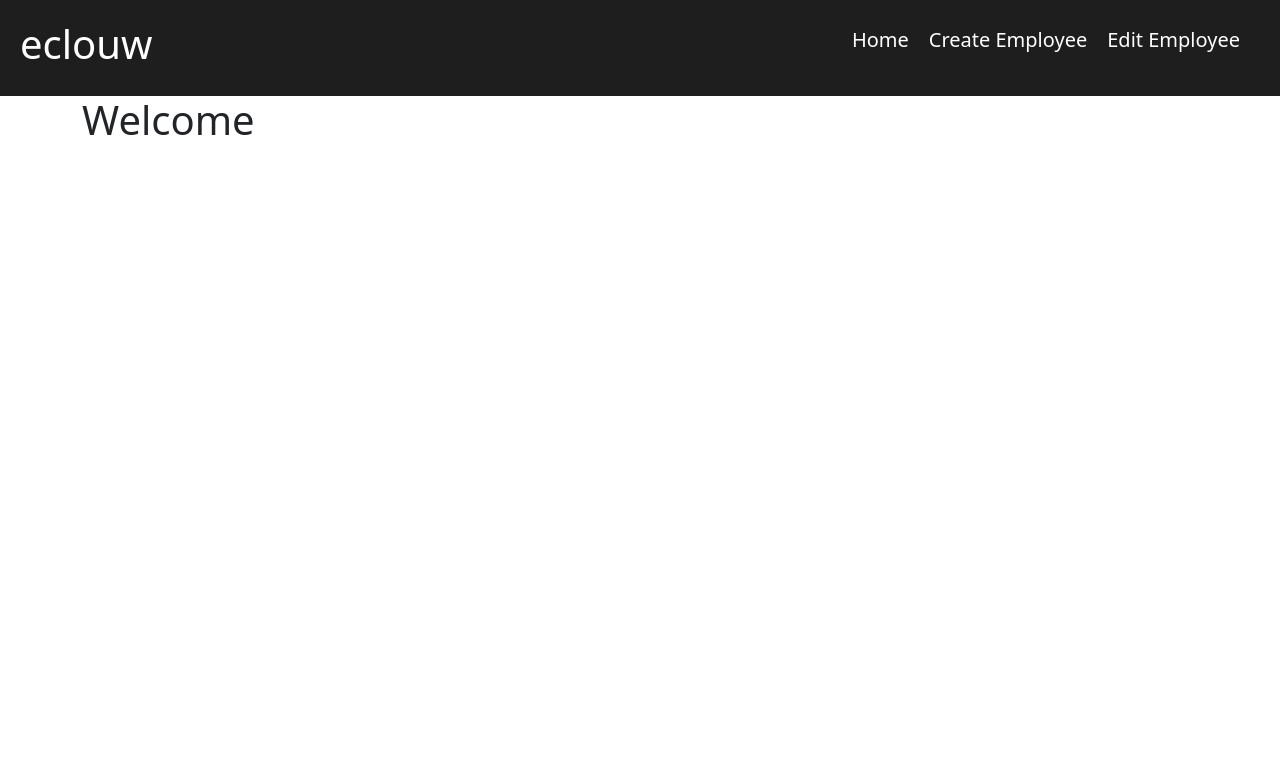
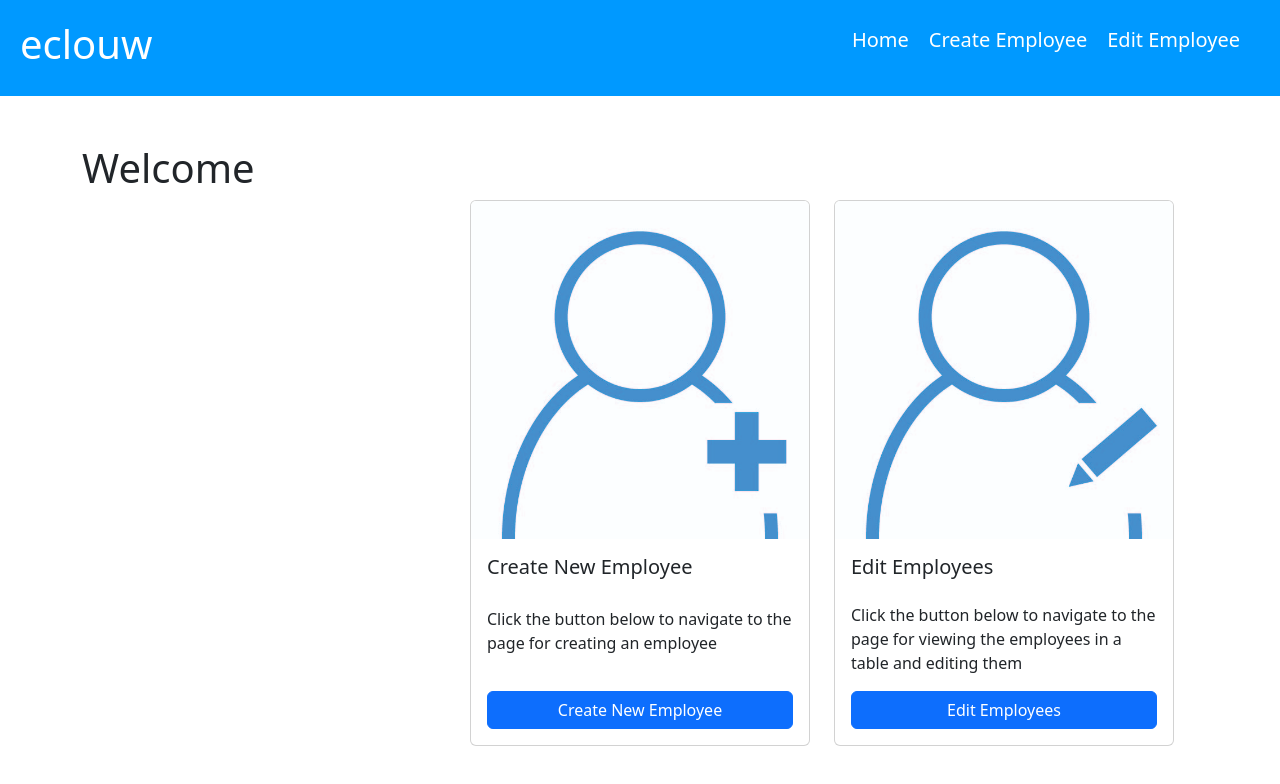
Before and after one commit to eclouw/EmployeeManagerProject, a React (Create React App) app: page / in a window 1280 px wide. Shown: the top 784 px of the page. Built offline with nearby package versions, Linux system fonts and the light colour scheme.

Commit message:
updated navbar and add icons to homepage

```diff
--- a/src/Components/UI/styles/navBar.css
+++ b/src/Components/UI/styles/navBar.css
@@ -1,10 +1,11 @@
 .navbar{
     width: 100%; /* Take up 100 percent screen width */
-    background: #1e1e1e;
+    background: #0099ff;
     display: flex; /* use flex layout */
     align-items: center; /* Align items to center of the navbar */
     padding: 20px; /* Add padding to the navbar */
     color: white;
+    margin-bottom: 3rem;
 
 
 }
@@ -29,7 +30,7 @@ nav ul li{
 }
 
 nav li:hover{
-    background-color: aqua; /*TODO CHANGE THIS COLOUR */
+    background-color: rgba(255, 255, 255, 0.288); /*TODO CHANGE THIS COLOUR */
 }
 
 nav a{
--- /dev/null
+++ b/src/Components/UI/styles/styles.css
@@ -0,0 +1,4 @@
+.app-icon-row{
+    margin-left: 10rem;
+    margin-right: 10rem;
+}
--- a/src/Pages/HomePage.js
+++ b/src/Pages/HomePage.js
@@ -1,8 +1,54 @@
+import Container from 'react-bootstrap/Container';
+import Row from 'react-bootstrap/Row';
+import Col from 'react-bootstrap/Col';
+import Card from 'react-bootstrap/Card';
+import Button from 'react-bootstrap/Button';
+import { Link } from 'react-router-dom';
+import '../Components/UI/styles/styles.css';
+import 'bootstrap/dist/css/bootstrap.min.css';
 function HomePage(){
 
     return(
         <div className="HomePage">
             <h1>Welcome</h1>
+            <Container >
+                <Row style={{height: '18rem', margin: '0'}} className='app-icon-row'>
+                    <Col>
+                    </Col>
+                    <Col className='app-icon-col'>
+                        <Card style={{ width: '100%', height: '100%'}}>
+                            <Card.Img variant='top' src='/images/emp_new_icon.jpg'/>
+                            <Card.Body className="d-flex flex-column justify-content-between">
+                                <Card.Title>
+                                    Create New Employee
+                                </Card.Title>
+                                <Card.Text>
+                                    Click the button below to navigate to the page for creating an employee
+                                </Card.Text>
+                                <Link to="/create/employee">
+                                    <Button variant="primary" style={{width: '100%'}}>Create New Employee</Button>
+                                </Link>
+                            </Card.Body>
+                        </Card>
+                    </Col>
+                    <Col className='app-icon-col'>
+                    <Card style={{ width: '100%' , height: '100%'}}>
+                            <Card.Img variant='top' src='/images/emp_edit_icon.jpg'/>
+                            <Card.Body className="d-flex flex-column justify-content-between">
+                                <Card.Title>
+                                    <p>Edit Employees</p>
+                                </Card.Title>
+                                <Card.Text>
+                                    Click the button below to navigate to the page for viewing the employees in a table and editing them
+                                </Card.Text>
+                                <Link to="/edit/employee">
+                                    <Button variant="primary" style={{width: '100%'}}>Edit Employees</Button>
+                                </Link>
+                            </Card.Body>
+                        </Card>
+                    </Col>
+                </Row>
+            </Container>
         </div>
     )
 }
```
Also changed, not shown: public/images/emp_edit_icon.jpg (added), public/images/emp_new_icon.jpg (added).
